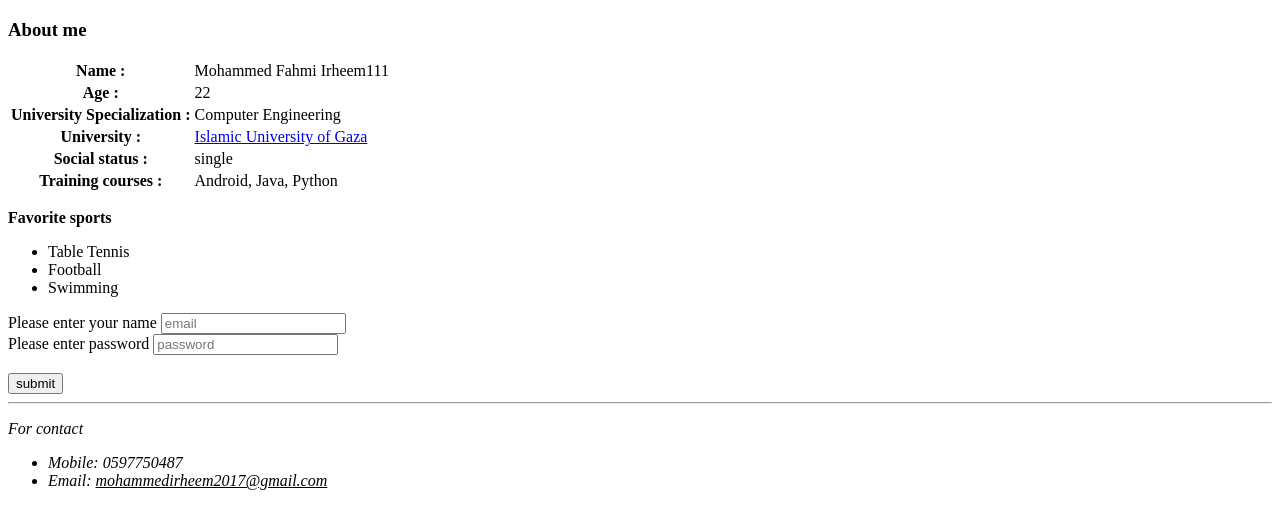
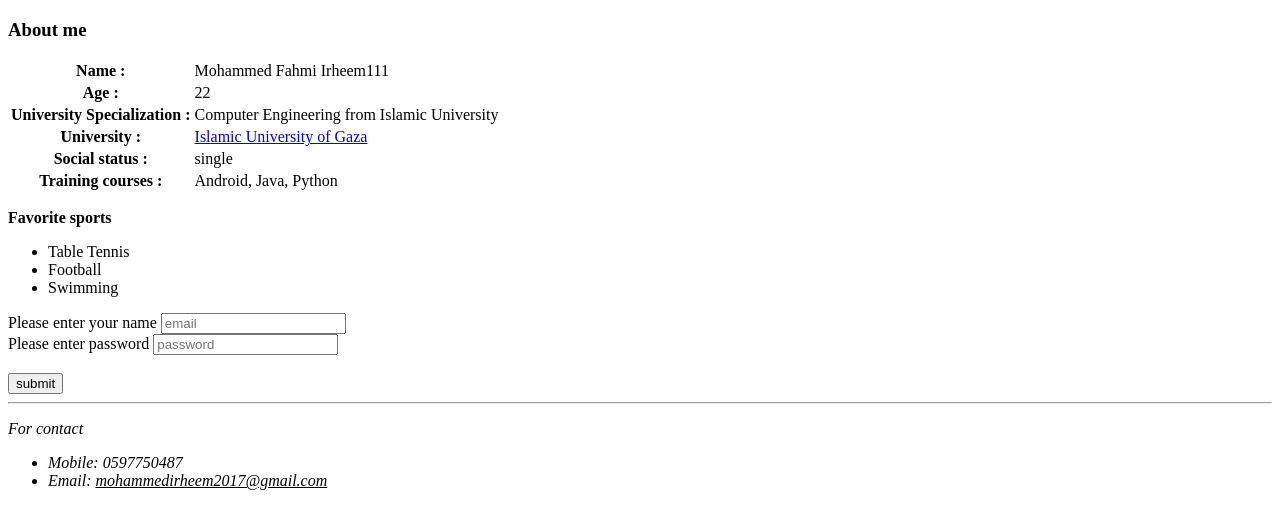
Before and after one commit to mohammedir/WebCourse, a plain HTML site: page HW_lab1.html in a window 1280 px wide. Shown: the part 282-800 px from the top of the page. Drawn offline with Linux system fonts and the light colour scheme.

Commit message:
test branch

```diff
--- a/HW_lab1.html
+++ b/HW_lab1.html
@@ -25,7 +25,7 @@
       </tr>
       <tr>
           <th>University Specialization :</th>
-          <td>Computer Engineering</td>
+          <td>Computer Engineering from Islamic University</td>
       </tr>
 	  <tr>
           <th>University :</th>
```
